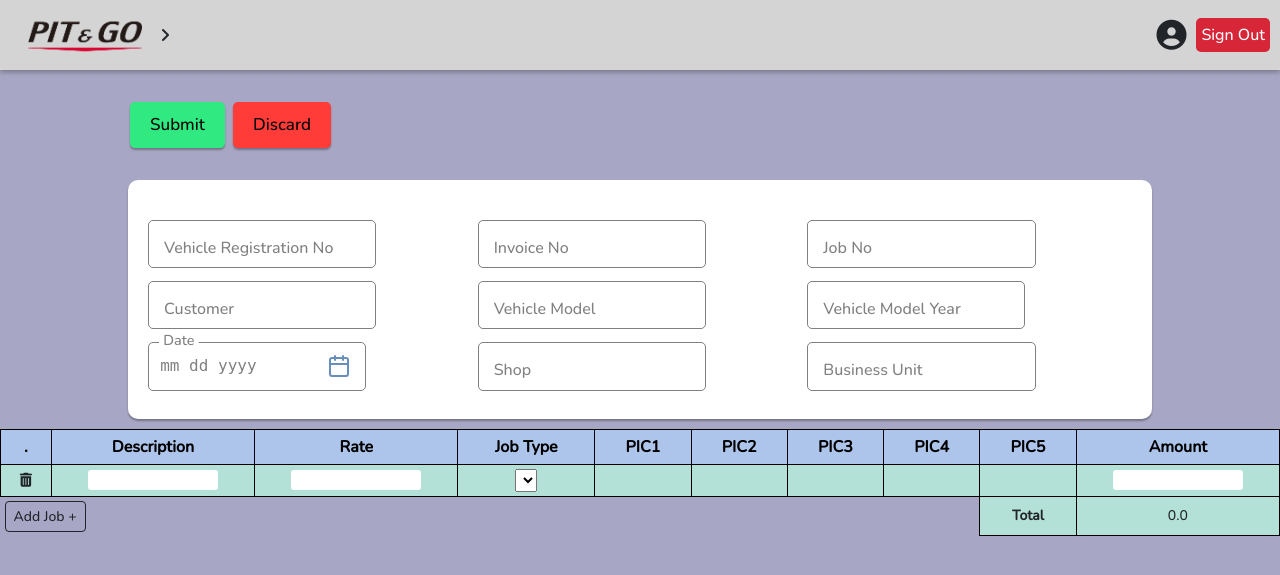
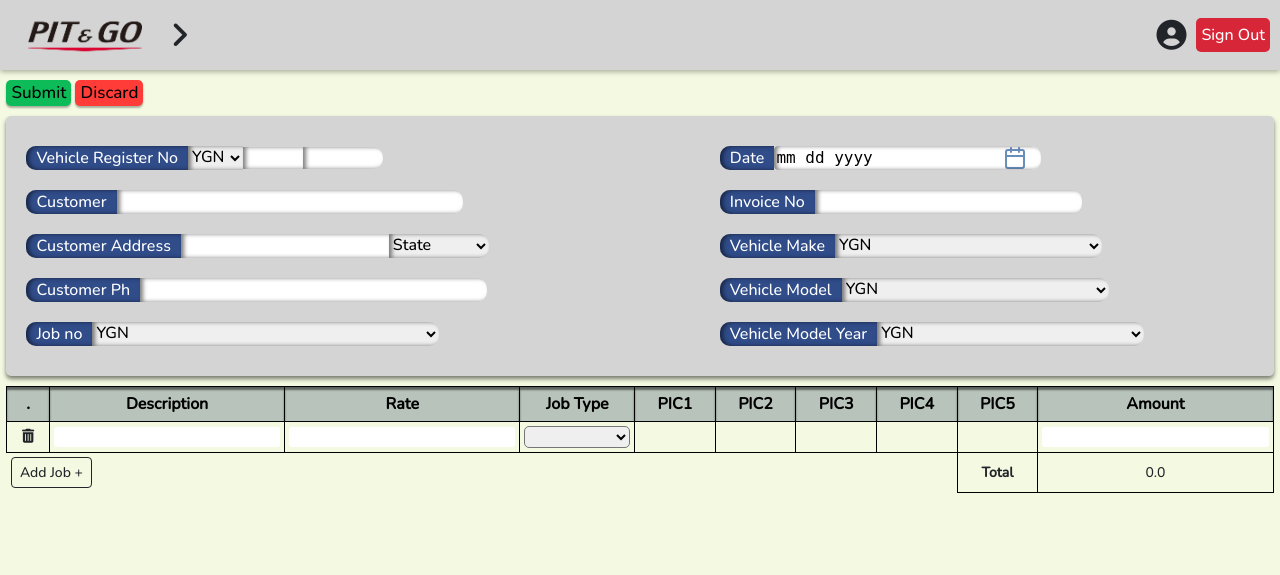
Before and after one commit to MD-6613yunyun/Labor-Analysis-V-1, a Flask app: page /import/create-form/1 in a window 1280 px wide. Shown: the top 575 px of the page. Run offline with Flask 3, Linux system fonts and the light colour scheme; lists and menus that the app fills with data are empty; some libraries are stand-ins or nearby versions.

Commit message:
Frontend 1

```diff
--- a/website/__init__.py
+++ b/website/__init__.py
@@ -3,7 +3,7 @@ import psycopg2
 
 def db_connect():
     # Database connection details
-    host = 'localhost'
+    host = '192.168.0.167'
     port = '9876'  # Default PostgreSQL port
     database = 'mmm_test'
     user = 'postgres'
--- a/website/static/styles/input_form.css
+++ b/website/static/styles/input_form.css
@@ -4,29 +4,35 @@ body{
     padding: 0;
     box-sizing: border-box;
     font-family: 'Nunito', sans-serif;
-    background-color: #a7a6c4;
+    background-color: #F3FAE1;
 }
 
 /* input's css */
   /* button */
 .submit-discard{
-    width: 80%;
-    margin: 30px auto;
+    width: 99%;
+    margin: 10px auto;
     display: flex;
     justify-content: space-between;
 }
 
 .submit-discard .submit-btn,.submit-discard .discard-btn,.submit-discard .delete-btn{
-    padding: 10px 20px;
-    margin: 2px;
+    padding: 0px 5px;
     border-radius: 5px;
     border: none;
     font-size: 17px;
     box-shadow: 0px 2px 2px rgba(0, 0, 0, 0.3);
 }
 
+@media(max-width: 1000px){
+    .submit-discard .delete-btn{
+        font-size: 13px;
+        padding: 5px;
+    }
+}
+
 .submit-btn{
-    background-color: #31E981;
+    background-color: #0ebb59;
     color: black;
 }
 
@@ -53,6 +59,23 @@ body{
     box-shadow: 0px 2px 2px rgba(0, 0, 0, 0.3);
     background-color: white;
     border-radius: 10px;
+}
+
+.form-area .material-textfield input{
+    color: black;
+}
+
+@media(max-width: 1000px) {
+    .form-area .material-textfield input{
+        font-size: 13px;
+    }
+}
+
+@media(max-width: 800px){
+    .form-area .form-grid{
+        display: grid;
+        grid-template-columns: auto auto;
+    }
 }
 
 .form-grid{
@@ -141,12 +189,8 @@ table td{
     padding: 4px 4px;
 }
 
-tbody tr{
-    background-color: #B3E0D7;
-}
-
 table tr:hover{
-    background-color: #71dac5;
+    background-color: #8f8bd3;
 }
 
 table td input{
@@ -527,6 +502,16 @@ table td input:focus{
 
 .table-table tbody tr td:first-child label{
     font-size: 15px;
+}
+
+#table-body-of-pic tr td input{
+    width: 100%;
+}
+
+#table-body-of-pic tr td select{
+    width: 100%;
+    border-radius: 5px;
+    font-size: 13px;
 }
 
 .table-table .rate-inps{
@@ -679,8 +664,28 @@ table td input:focus{
 
 
 .input-table,.edit-table-container{
+    width: 99%;
+    margin: 0 auto;
+    overflow: auto;
+}
+
+.input-table th{
+    /* background-color: #2F3682; */
+    background-color: #B8C4BB;
+    box-shadow: inset 0px 3px 2px rgba(0, 0, 0, 0.5);
+    color: black;
+}
+
+.edit-table-container #table-body-of-pic td{
+    background-color: #C7EAE4;
+}
+
+.edit-table-container #table-body-of-pic td input{
     width: 100%;
-    overflow: auto;
+}
+
+@media(max-width: 1000px){
+
 }
 
 .input-table table{
@@ -690,10 +695,10 @@ table td input:focus{
 .input-table table tbody tr{
     font-size: 14px;
     text-align: center;
+    background-color: linear-gradient(to bottom, #ffffff, #949494);
 }
 
 .input-table .add-job-row{
-    background-color: #a7a6c4;
     text-align: start;
     border: none;
 }
@@ -703,3 +708,116 @@ table td input:focus{
 .invalid-input{
     border: 2px solid red;
 }
+
+/* input-form-input-sec  */
+
+.input-sec{
+    display: grid;
+    grid-template-columns: auto auto;
+    background-color: #D4D4D4;
+    width: 99%;
+    margin: 10px auto;
+    padding: 20px;
+    border-radius: 5px;
+    box-shadow: 0px 3px 4px rgba(0, 0, 0, 0.5);
+}
+
+.each-input{
+    display: flex;
+    align-items: center;
+    text-align: start;
+    margin: 10px 0px;
+    /* background-color: red; */
+}
+
+.each-input label{
+    background-color: #304C89;
+    color: white;
+    padding: 0 10px;
+    border-top-left-radius: 10px;
+    border-bottom-left-radius: 10px;
+    box-shadow: inset 3px 0px 4px rgba(0, 0, 0, 0.5);
+}
+
+.each-input input{
+    border-top-right-radius: 10px;
+    border-bottom-right-radius: 10px;
+    border: none;
+    background-color: white;
+    box-shadow: inset 3px 0px 4px rgba(0, 0, 0, 0.5);
+    width: 50%;
+    height: 24px;
+}
+
+.each-input input[type="date"]{
+    /* border-top-right-radius: 10px; */
+    /* border-bottom-right-radius: 10px; */
+    padding: 2px;
+}
+
+/* .each-input input[type="date"]::-webkit-calendar-picker-indicator {
+    width: 20px;
+    height: 20px;
+    background-size: cover;
+    cursor: pointer;
+} */
+
+.each-input select{
+    border: none;
+    box-shadow: inset 3px 0px 4px rgba(0, 0, 0, 0.5);
+}
+
+.each-input .text-one{
+    width: 60px;
+    border-radius: unset;
+    height: 22px;
+}
+
+.each-input .text-two{
+    width: 80px;
+    height: 22px;
+}
+
+.each-input .text-three{
+    border-radius: unset;
+}
+
+.input-sec .each-input .vehicle-box{
+    width: 50%;
+    border-top-right-radius: 10px;
+    border-bottom-right-radius: 10px;
+}
+
+.state-register-box{
+    border-top-right-radius: 10px;
+    border-bottom-right-radius: 10px;
+    width: 100px;
+}
+
+@media screen and (max-width:900px) {
+    .each-input label{
+        font-size: 13px;
+    }
+
+    .each-input input{
+        height: 19px;
+        /* padding: 10px; */
+        width: 50%;
+    }
+
+    .each-input select{
+        font-size: 15px;
+    }
+
+    .each-input .vehicle-register-box{
+        height: 19px;
+    }
+
+    .each-input .text-two,.each-input .text-one{
+        height: 19px;
+    }
+
+    .input-sec .each-input .vehicle-box{
+        height: 19px;
+    }
+}
--- a/website/static/styles/nav.css
+++ b/website/static/styles/nav.css
@@ -40,10 +40,10 @@ body{
     position: relative;
 }
 
-.head-class .logo-img i{
+/* .head-class .logo-img i{
     position: absolute;
     right: 0;
-}
+} */
 
 .head-class img{
     max-width: 170px;
@@ -97,7 +97,7 @@ body{
     padding: 8px 8px 8px 32px;
     text-decoration: none;
     font-size: 25px;
-    color: #818181;
+    color: black;
     display: block;
     transition: 0.3s;
     font-size: 15px;
@@ -235,3 +235,7 @@ input[type="date"] {
     background-repeat: no-repeat;
     background-size: cover;
 }
+
+.logo-arrow{
+    font-size: 30px;
+}
--- a/website/templates/edit_form.html
+++ b/website/templates/edit_form.html
@@ -138,7 +138,7 @@ Edit Datas
                         </tr>
                     {% endfor %}
                     <tr>
-                        <td colspan="7" class="white-row" onclick="addAnotherRow(this)"><button type="button" class="btn btn-outline-dark btn-sm">Add Job +</button></td>
+                        <td colspan="7" class="white-row" onclick="addAnotherRow(this)" style="background-color: #A7A6C4;"><button type="button" class="btn btn-outline-dark btn-sm">Add Job +</button></td>
                         <td class="d-none"><input type="number" value="0.0" step=".01" class="total-amount" name="totalCost"></td>
                         <td class="total-label"><b>Total</b></td>
                         <td class="total-amount">0.0</td>
--- a/website/templates/input_form.html
+++ b/website/templates/input_form.html
@@ -17,60 +17,74 @@ Create Form
         </div>
     </div>
     <form  class="service-data-input-form" action="{{url_for('imports.keep_in_import',typ='service-datas')}}" method="post">
-        <div class="form-area">
-            <div class="form-grid">
-                <div class="material-textfield">
-                    <input placeholder="" hidden name="vehicleInformation" id="vehicleInformation" type="number">
-                    <datalist id="plateListOptions">
-                        {% for dt in result[0]%}
-                            <option value="{{dt[0]}}">
-                        {% endfor %}
-                    </datalist>
-                    <input  autocomplete="off" required placeholder="" id="vehiclePlate" name="plate"  onchange="chooseRegistartionNo()" type="text" list="plateListOptions">
-                    <label class="custom-label">Vehicle Registration No</label>
+        <div class="input-sec">
+            <div class="each-input">
+                <label for="">Vehicle Register No</label>
+                <select name="" id="" class="vehicle-register-box">
+                    <option value="">YGN</option>
+                    <option value="">MDY</option>
+                    <option value="">AYA</option>
+                </select>
+                <input type="text" class="text-one">
+                <input type="number" class="text-two">
             </div>
-                <div class="material-textfield">
-                    <input autocomplete="off"  required placeholder="" name="invoiceNo" type="text">
-                    <label class="custom-label">Invoice No</label>
+            <div class="each-input">
+                <label for="">Date</label>
+                <input type="date">
             </div>
-                <div class="material-textfield">
-                    <input autocomplete="off"  required placeholder="" name="jobNo" type="text" >
-                    <label class="custom-label">Job No</label>
+            <div class="each-input">
+                <label for="">Customer</label>
+                <input type="text">
             </div>
-                <div class="material-textfield">
-                    <input autocomplete="off"  required placeholder="" name="customerName" class="vehicle-datas" type="text">
-                    <label class="custom-label">Customer</label>
+            <div class="each-input">
+                <label for="">Invoice No</label>
+                <input type="text">
             </div>
-                <div class="material-textfield">
-                    <input autocomplete="off"  required placeholder=" " class="vehicle-datas" name="model" type="text">
-                    <label class="custom-label">Vehicle Model</label>
+            <div class="each-input">
+                <label for="">Customer Address</label>
+                <input type="text" style="width: 30%" class="text-three">
+                <select name="" id="" class="state-register-box">
+                    <option value="" selected>State</option>
+                    <option value="">YGN</option>
+                    <option value="">MDY</option>
+                    <option value="">AYA</option>
+                </select>
             </div>
-                <div class="material-textfield">
-                    <input autocomplete="off" style="width: 17vw;"  required placeholder="" minlength="4" maxlength="4" min="1990" max="2050"  type="number" class="vehicle-datas" name="modelYear" list="yearListOptions">
-                    <label class="custom-label">Vehicle Model Year</label>
+            <div class="each-input">
+                <label for="">Vehicle Make</label>
+                <select name="" id="" class="vehicle-box">
+                    <option value="">YGN</option>
+                    <option value="">MDY</option>
+                    <option value="">AYA</option>
+                </select>
             </div>
-                <div class="material-textfield">
-                    <input autocomplete="off"  required placeholder=" " name="jobDate" type="date" >
-                    <label class="custom-label">Date</label>
+            <div class="each-input">
+                <label for="">Customer Ph</label>
+                <input type="number">
             </div>
-                <div class="material-textfield">
-                    <datalist id="shopListOptions">
-                        {% for dt in result[2]%}
-                            <option value="{{dt[1]}} | {{dt[0]}}">
-                        {% endfor %}
-                    </datalist>
-                    <input required autocomplete="off" placeholder="" class="upperPic" name="shopID" type="text" list="shopListOptions">
-                    <label class="custom-label">Shop</label>
+            <div class="each-input">
+                <label for="">Vehicle Model</label>
+                <select name="" id="" class="vehicle-box">
+                    <option value="">YGN</option>
+                    <option value="">MDY</option>
+                    <option value="">AYA</option>
+                </select>
             </div>
-                <div class="material-textfield">
-                    <datalist id="unitListOptions">
-                        {% for dt in result[1]%}
-                            <option value="{{dt[1]}} | {{dt[0]}}">
-                        {% endfor %}
-                    </datalist>
-                    <input required autocomplete="off" placeholder="" class="upperPic" name="unitID" type="text" list="unitListOptions">
-                    <label class="custom-label">Business Unit</label>
+            <div class="each-input">
+                <label for="">Job no</label>
+                <select name="" id="" class="vehicle-box">
+                    <option value="">YGN</option>
+                    <option value="">MDY</option>
+                    <option value="">AYA</option>
+                </select>
             </div>
+            <div class="each-input">
+                <label for="">Vehicle Model Year</label>
+                <select name="" id="" class="vehicle-box">
+                    <option value="">YGN</option>
+                    <option value="">MDY</option>
+                    <option value="">AYA</option>
+                </select>
             </div>
         </div>
         <div class="input-table">
@@ -145,7 +159,7 @@ Create Form
                         <td class="d-none"><input type="text" name="picrow"></td>
                     </tr>
                     <tr>
-                        <td colspan="8" class="add-job-row" onclick="addAnotherRow(this)"><button type="button" class="btn btn-outline-dark btn-sm">Add Job +</button></td>
+                        <td colspan="8" class="add-job-row" style="background-color: #F3FAE1;" onclick="addAnotherRow(this)"><button type="button" class="btn btn-outline-dark btn-sm">Add Job +</button></td>
                         <td class="d-none"><input type="number" value="0.0" step=".01" class="total-amount" name="totalCost"></td>
                         <td class="total-label"><b>Total</b></td>
                         <td class="total-amount">0.0</td>
--- a/website/templates/nav.html
+++ b/website/templates/nav.html
@@ -19,8 +19,8 @@
             <nav class="head-class">
                 <div class="logo-img">
                     <a href="{{url_for('views.home')}}"><img src="{{url_for('static',filename='images/web_logo.png')}}"/></a>
-                    <i class="fa-solid fa-angle-right open-btn" onclick="openNav()"></i>
-                    <i class="fa-solid fa-angle-left close-btn" style="display: none;" onclick="closeNav()"></i>
+                    <i class="fa-solid fa-angle-right open-btn logo-arrow" onclick="openNav()"></i>
+                    <i class="fa-solid fa-angle-left close-btn logo-arrow" style="display: none;" onclick="closeNav()"></i>
                 </div>
                 <h1 class="job-data-header">{% block pageHeader %} {% endblock %}</h1>
                 <div class="profile-tab">
```
Also changed, not shown: other parts of website/static/styles/input_form.css (+68 -112 lines), website/templates/view_datas.html (+3 -4 lines). Lines whose indentation alone changed are shown as unchanged.
